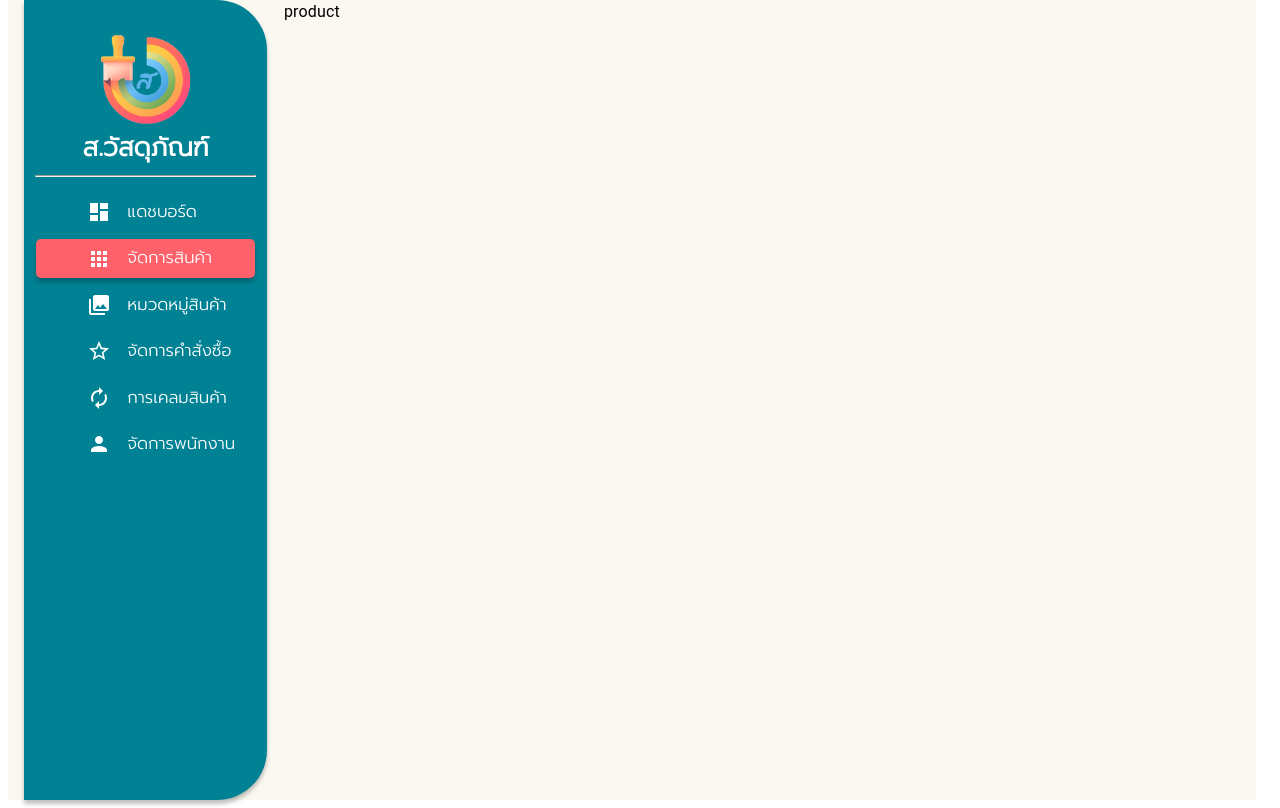
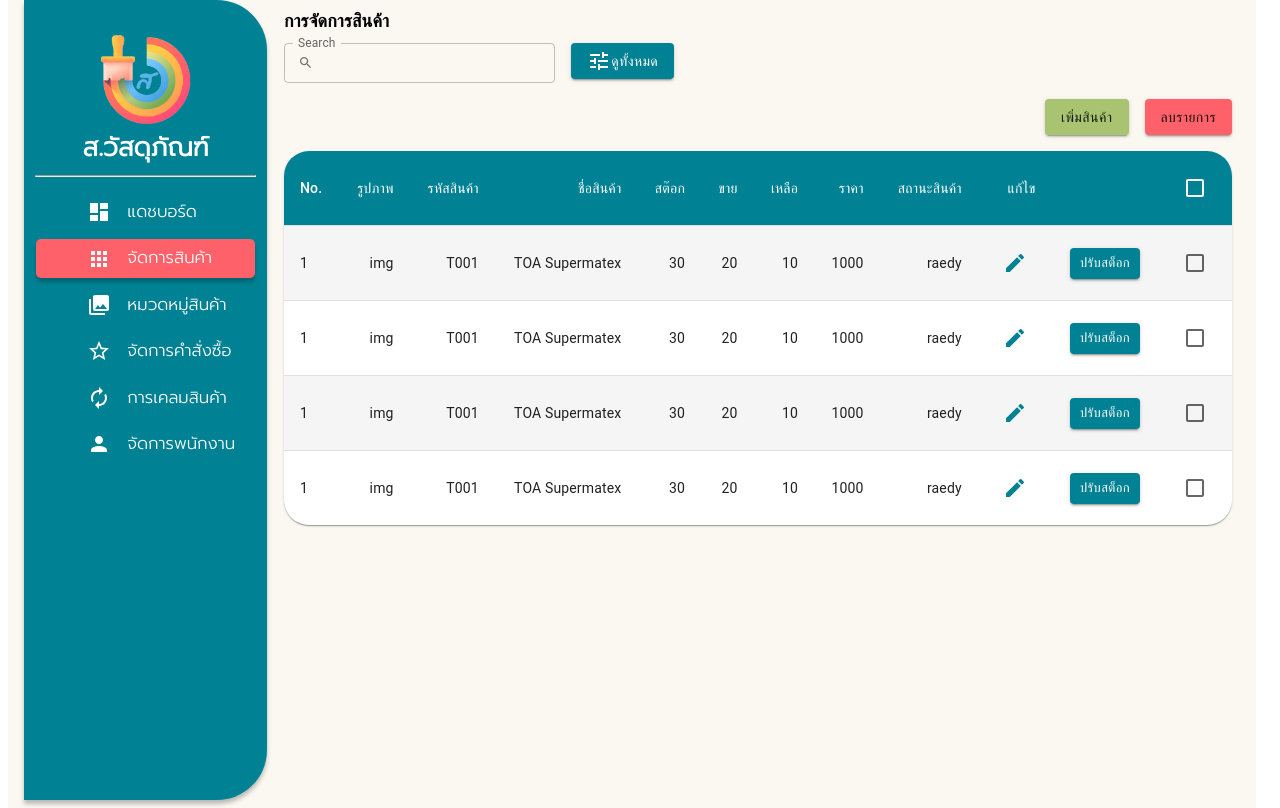
Before and after one commit to 9Pawit-Eungarunyawee/Projectjob, a Next.js app in the folder paintshop/: page /product in a window 1280 px wide. Built offline with nearby package versions, Linux system fonts and the light colour scheme.

Commit message:
adminproduct

```diff
--- a/paintshop/src/pages/product/index.js
+++ b/paintshop/src/pages/product/index.js
@@ -1,12 +1,69 @@
 import Layout from "@/components/layout";
-import { Box, Typography } from "@mui/material";
+import {
+  Box,
+  Button,
+  InputAdornment,
+  TextField,
+  ThemeProvider,
+  Typography,
+  createTheme,
+} from "@mui/material";
+import SearchIcon from "@mui/icons-material/Search";
+import TuneIcon from "@mui/icons-material/Tune";
+import Table from "./table";
+export default function Product() {
+  const theme = createTheme({
+    palette: {
+      primary: {
+        main: "#018294",
+      },
+      success: {
+        main: "#A9C470",
+      },
+      error: {
+        main: "#FE616A",
+      },
+    },
+  });
+  return (
+    <Layout>
+      <ThemeProvider theme={theme}>
+        <Box sx={{ height: "100vh", width: "100%", mt: 1 }}>
+          <Typography sx={{ fontSize: "1.4vw", fontWeight: "600" }}>
+            การจัดการสินค้า
+          </Typography>
+          <Box sx={{ mt: 1 }}>
+            <TextField
+              label="Search"
+              variant="outlined"
+              size="small"
+              InputProps={{
+                startAdornment: (
+                  <InputAdornment position="start">
+                    <SearchIcon sx={{ fontSize: "1.2vw" }} />
+                  </InputAdornment>
+                ),
+              }}
+            />
+            <Button variant="contained" sx={{ ml: 2 }}>
+              <TuneIcon />
+              ดูทั้งหมด
+            </Button>
+          </Box>
 
-export default function Product(){
-    return(
-        <Layout>
-        <Box sx={{ height: "100vh", width: "100%" }}>
-          <Typography>product</Typography>
+          <Box sx={{ pr: 3 }}>
+            <Box sx={{ display: "flex", justifyContent: "flex-end" }}>
+              <Button variant="contained" color="success" sx={{mr:2,mb:2,mt:2}}>
+                เพิ่มสินค้า
+              </Button>
+              <Button variant="contained" color="error" sx={{mb:2,mt:2}}>
+                ลบรายการ
+              </Button>
+            </Box>
+            <Table />
+          </Box>
         </Box>
-      </Layout>
-    );
+      </ThemeProvider>
+    </Layout>
+  );
 }
--- /dev/null
+++ b/paintshop/src/pages/product/table.js
@@ -0,0 +1,157 @@
+import * as React from "react";
+import { ThemeProvider, createTheme, styled } from "@mui/material/styles";
+import Table from "@mui/material/Table";
+import TableBody from "@mui/material/TableBody";
+import TableCell, { tableCellClasses } from "@mui/material/TableCell";
+import TableContainer from "@mui/material/TableContainer";
+import TableHead from "@mui/material/TableHead";
+import TableRow from "@mui/material/TableRow";
+import Paper from "@mui/material/Paper";
+import { Button, Checkbox, IconButton } from "@mui/material";
+import EditIcon from "@mui/icons-material/Edit";
+
+export default function TableProduct() {
+  const label = { inputProps: { "aria-label": "Checkbox demo" } };
+  const CheckboxTheme = createTheme({
+    palette: {
+      success: {
+        main: "#fff",
+      },
+      primary: {
+        main: "#018294",
+      },
+    },
+  });
+  const StyledTableCell = styled(TableCell)(({ theme }) => ({
+    [`&.${tableCellClasses.head}`]: {
+      backgroundColor: "#018294",
+      color: theme.palette.common.white,
+    },
+    [`&.${tableCellClasses.body}`]: {
+      fontSize: 14,
+    },
+  }));
+
+  const StyledTableRow = styled(TableRow)(({ theme }) => ({
+    "&:nth-of-type(odd)": {
+      backgroundColor: theme.palette.action.hover,
+    },
+    // hide last border
+    "&:last-child td, &:last-child th": {
+      border: 0,
+    },
+  }));
+
+  function createData(
+    No,
+    img,
+    p_id,
+    p_name,
+    p_stock,
+    p_sell,
+    p_left,
+    p_price,
+    status
+  ) {
+    return { No, img, p_id, p_name, p_stock, p_sell, p_left, p_price, status };
+  }
+
+  const rows = [
+    createData(
+      1,
+      "img",
+      "T001",
+      "TOA Supermatex",
+      "30",
+      "20",
+      "10",
+      "1000",
+      "raedy"
+    ),
+    createData(
+      1,
+      "img",
+      "T001",
+      "TOA Supermatex",
+      "30",
+      "20",
+      "10",
+      "1000",
+      "raedy"
+    ),
+    createData(
+      1,
+      "img",
+      "T001",
+      "TOA Supermatex",
+      "30",
+      "20",
+      "10",
+      "1000",
+      "raedy"
+    ),
+    createData(
+      1,
+      "img",
+      "T001",
+      "TOA Supermatex",
+      "30",
+      "20",
+      "10",
+      "1000",
+      "raedy"
+    ),
+  ];
+  return (
+    <ThemeProvider theme={CheckboxTheme}>
+      <TableContainer component={Paper} sx={{ borderRadius: "25px" }}>
+        <Table sx={{ minWidth: 700 }} aria-label="customized table">
+          <TableHead>
+            <TableRow>
+              <StyledTableCell>No.</StyledTableCell>
+              <StyledTableCell align="right">รูปภาพ</StyledTableCell>
+              <StyledTableCell align="right">รหัสสินค้า</StyledTableCell>
+              <StyledTableCell align="right">ชื่อสินค้า</StyledTableCell>
+              <StyledTableCell align="right">สต๊อก</StyledTableCell>
+              <StyledTableCell align="right">ขาย</StyledTableCell>
+              <StyledTableCell align="right">เหลือ</StyledTableCell>
+              <StyledTableCell align="right">ราคา</StyledTableCell>
+              <StyledTableCell align="right">สถานะสินค้า</StyledTableCell>
+              <StyledTableCell align="right">แก้ไข</StyledTableCell>
+              <StyledTableCell align="right"></StyledTableCell>
+              <StyledTableCell align="right">
+                <Checkbox {...label} color="success" sx={{ color: "#fff" }} />
+              </StyledTableCell>
+            </TableRow>
+          </TableHead>
+          <TableBody>
+            {rows.map((row) => (
+              <StyledTableRow key={row.No}>
+                <StyledTableCell component="th" scope="row">
+                  {row.No}
+                </StyledTableCell>
+                <StyledTableCell align="right">{row.img}</StyledTableCell>
+                <StyledTableCell align="right">{row.p_id}</StyledTableCell>
+                <StyledTableCell align="right">{row.p_name}</StyledTableCell>
+                <StyledTableCell align="right">{row.p_stock}</StyledTableCell>
+                <StyledTableCell align="right">{row.p_sell}</StyledTableCell>
+                <StyledTableCell align="right">{row.p_left}</StyledTableCell>
+                <StyledTableCell align="right">{row.p_price}</StyledTableCell>
+                <StyledTableCell align="right">{row.status}</StyledTableCell>
+                <StyledTableCell align="right">
+                  <IconButton color="primary">
+                    <EditIcon />
+                  </IconButton>
+                </StyledTableCell>
+                <StyledTableCell align="right"><Button variant="contained" size="small">ปรับสต็อก</Button></StyledTableCell>
+                <StyledTableCell align="right">
+                  <Checkbox {...label} />
+                </StyledTableCell>
+              </StyledTableRow>
+            ))}
+          </TableBody>
+        </Table>
+      </TableContainer>
+    </ThemeProvider>
+  );
+}
```
